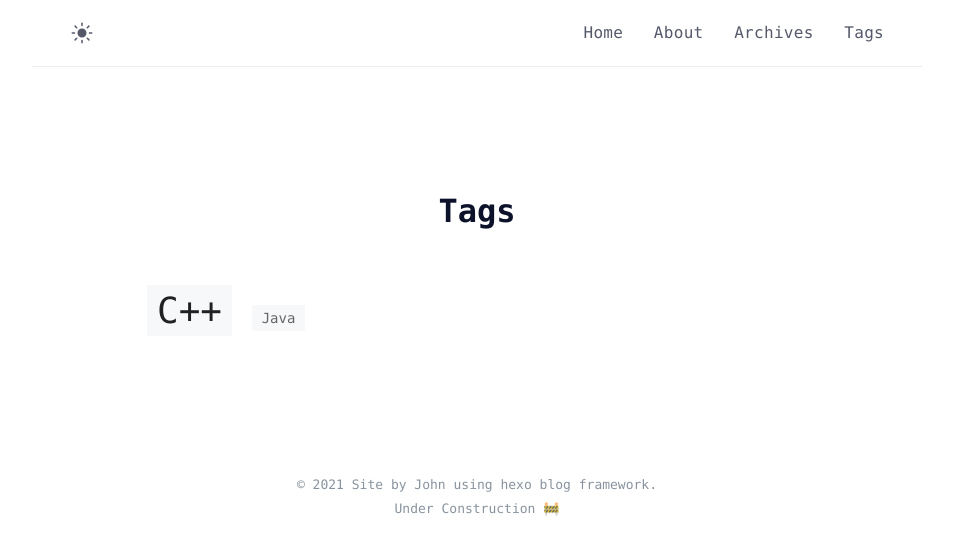
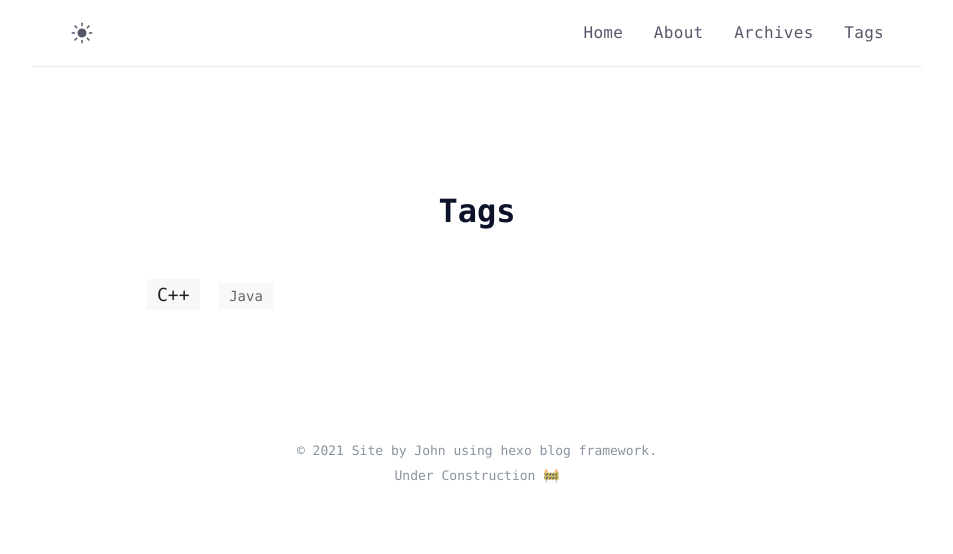
Before and after one commit to dewjohn/dewjohn.github.io, a plain HTML site: page tags/index.html in a window 1280 px wide. Shown: the whole page, without its empty margins (163-1116 px from the left). Drawn offline with Linux system fonts and the light colour scheme.

Commit message:
Site updated: 2021-02-24 12:14:51

```diff
--- a/tags/index.html
+++ b/tags/index.html
@@ -16,6 +16,8 @@
     <meta name="author" content="John">
 
 
+
+    <meta name="Description" content="小钟同学的博客，记录编程生涯！">
 
 
 
@@ -231,7 +233,7 @@
       <h1 class="header-title center">Tags</h1>
     </header>
     <div class="tags-container">
-        <a href="/tags/C/" style="font-size: 36px; color: #212121">C++</a> <a href="/tags/Java/" style="font-size: 14px; color: #666">Java</a>
+        <a href="/tags/C/" style="font-size: 18px; color: #212121">C++</a> <a href="/tags/Java/" style="font-size: 14px; color: #666">Java</a>
       </div>
     </div>
 </div>
```
Also changed, not shown: 2021/01/19/hello-world/index.html (+2 -0 lines), 2021/02/03/C-Learning-1/index.html (+2 -0 lines), 2021/02/19/Java语法之循环、数组与方法/index.html (+2 -0 lines), 2021/02/24/C-评委打分系统/index.html (+2 -0 lines), about/index.html (+3 -1 lines), archives/2021/01/index.html (+2 -0 lines), archives/2021/02/index.html (+2 -0 lines), archives/2021/index.html (+2 -0 lines), archives/index.html (+2 -0 lines), index.html (+2 -0 lines), tags/C/index.html (+2 -0 lines), tags/Java/index.html (+2 -0 lines).
